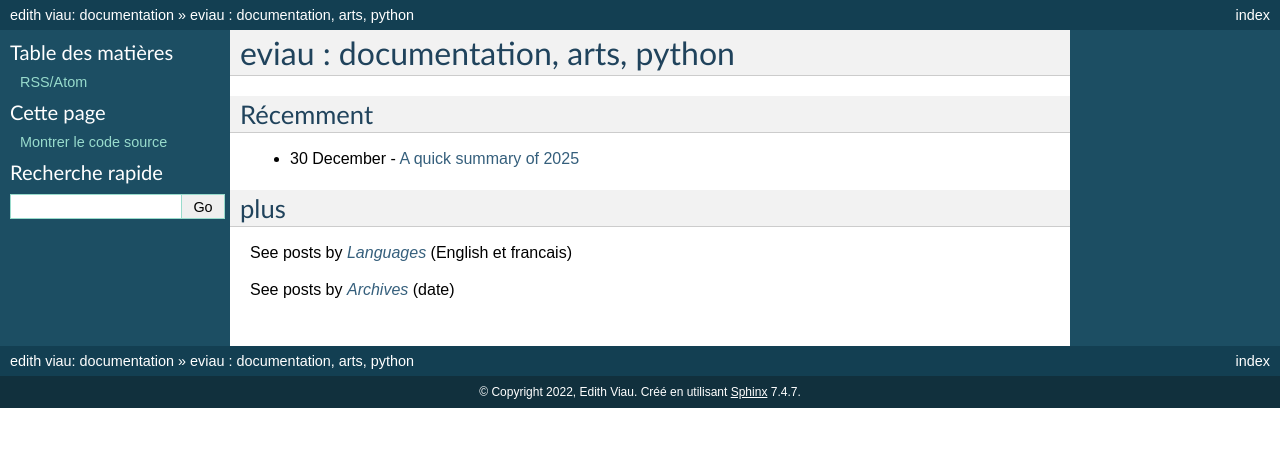
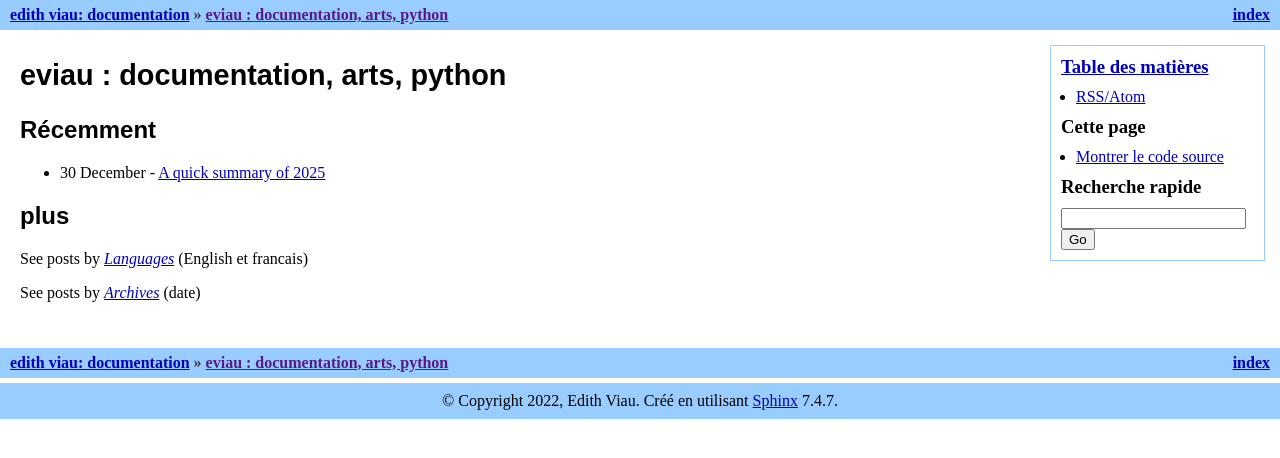
Before and after one commit to eviau/blogue, a Sphinx documentation site: the page built from docs/index.rst, in a window 1280 px wide. Shown: the top 458 px of the page. Built offline with Sphinx 7.4.7, drawn with Linux system fonts in a browser that asks for light colours.

Commit message:
Change HTML theme from 'classic' to 'traditional'

```diff
--- a/docs/conf.py
+++ b/docs/conf.py
@@ -27,9 +27,7 @@ blog_baseurl = "https://www.eviau.net/blogue"
 # https://www.sphinx-doc.org/en/master/usage/configuration.html#options-for-html-output
 
 html_title = "edith viau: documentation"
-html_theme = 'classic'
-html_theme_path = ['.']
-html_static_path = ['_static']
+html_theme = 'traditional'
 
 html_sidebars = { '**': ['globaltoc.html', 'relations.html', 'sourcelink.html', 'searchbox.html'] }
 
```
